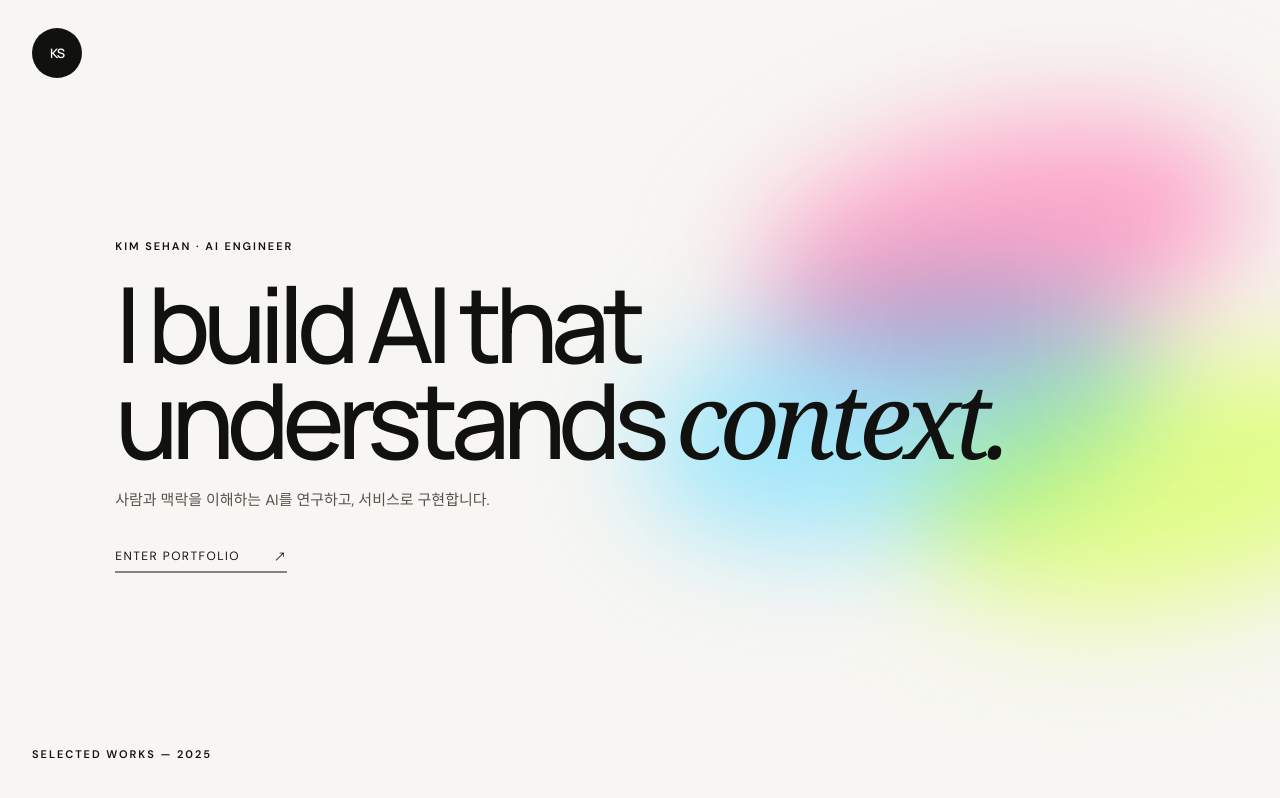
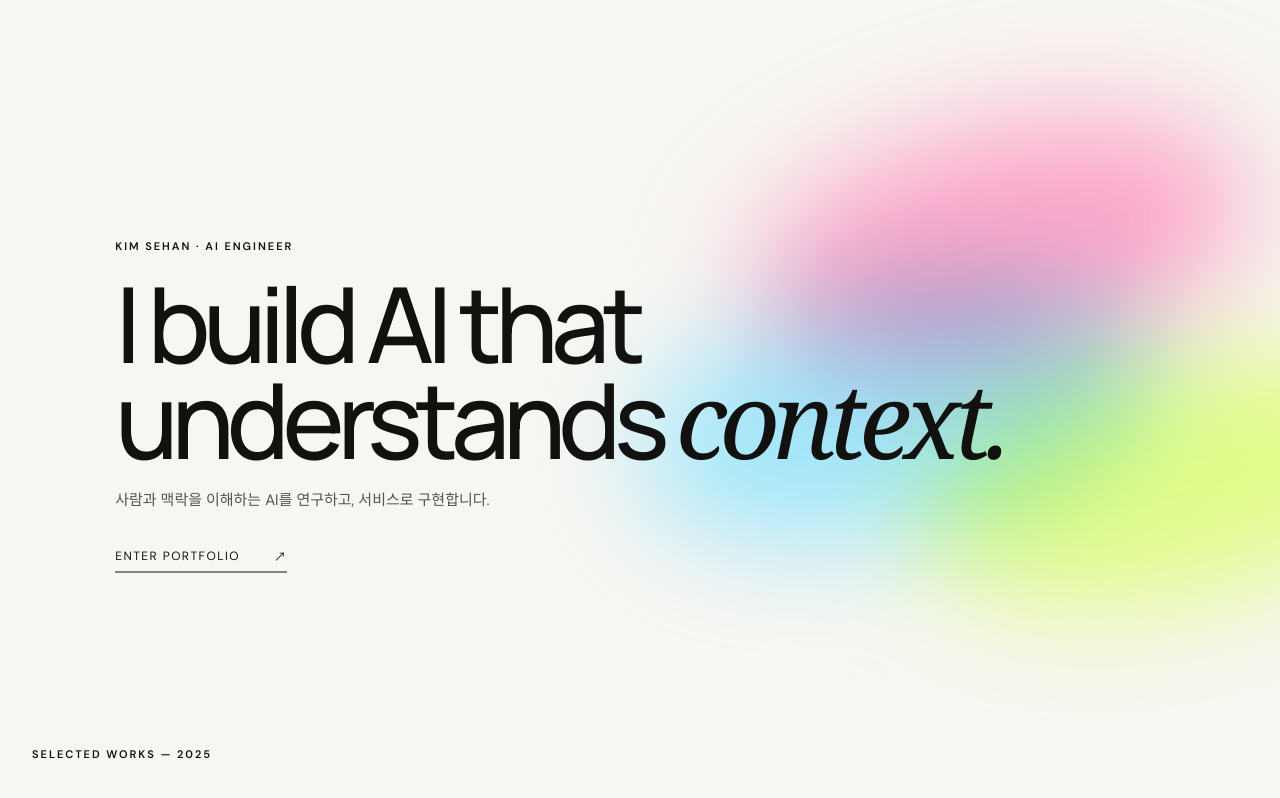
Before and after one commit to kimsehan11/kimsehan11.github.io, a Next.js app: page / in a window 1280 px wide. Built offline with nearby package versions, Linux system fonts and the light colour scheme.

Commit message:
Remove KS button from portfolio intro

```diff
--- a/app/page.tsx
+++ b/app/page.tsx
@@ -3,9 +3,6 @@ import Link from "next/link";
 export default function IntroPage() {
   return (
     <main className="intro">
-      <Link className="mark mark-dark" href="/main" aria-label="포트폴리오 메인으로 이동">
-        KS
-      </Link>
       <div className="intro-copy">
         <p className="eyebrow">KIM SEHAN · AI ENGINEER</p>
         <h1>
```
Also changed, not shown: 1 other file (tests, documents, lock files or other folders).
